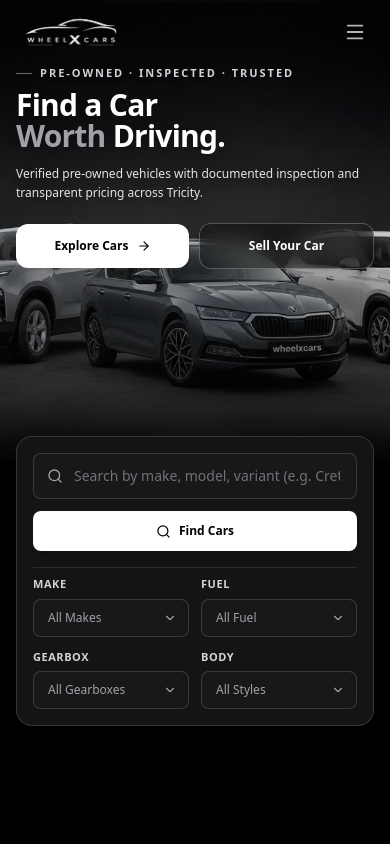
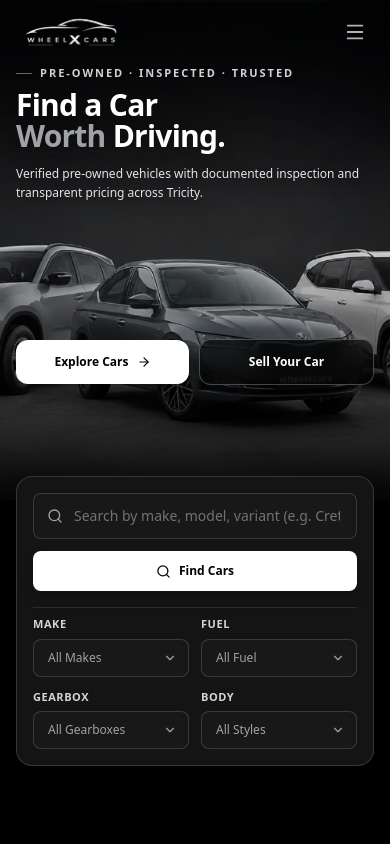
Before and after one commit to Nikhilprashar561/wheelxcars, a Next.js app: page / in a window 390 px wide. Shown: the top 844 px of the page. Built offline with nearby package versions, Linux system fonts and the light colour scheme.

Commit message:
Position CTA buttons lower on mobile screens so background cars remain completely unobstructed

```diff
--- a/src/components/Hero.tsx
+++ b/src/components/Hero.tsx
@@ -36,7 +36,7 @@ const imageVariants = {
 export function Hero() {
   return (
     <section
-      className="relative min-h-[460px] sm:min-h-[500px] lg:min-h-[540px] flex flex-col justify-start overflow-hidden bg-black"
+      className="relative min-h-[500px] sm:min-h-[500px] lg:min-h-[540px] flex flex-col justify-start overflow-hidden bg-black"
       aria-label="Hero section"
     >
       {/* Seamless integrated background car visual with feathered blend */}
@@ -53,7 +53,7 @@ export function Hero() {
           priority
           loading="eager"
           quality={95}
-          className="object-cover object-[center_bottom] sm:object-[center_bottom] lg:object-[68%_center]"
+          className="object-cover object-[center_60%] sm:object-[center_bottom] lg:object-[68%_center]"
           sizes="100vw"
         />
 
@@ -61,7 +61,7 @@ export function Hero() {
         <div className="absolute inset-0 bg-gradient-to-r from-black/90 via-black/60 to-transparent via-45% hidden lg:block" />
 
         {/* Mobile & Tablet Soft Gradient: Lightened so cars are brightly visible and not dim */}
-        <div className="absolute inset-0 bg-gradient-to-b from-black/70 via-black/20 to-transparent via-35% lg:hidden" />
+        <div className="absolute inset-0 bg-gradient-to-b from-black/75 via-black/20 to-transparent via-35% lg:hidden" />
 
         {/* Seamless Edge Blends: Top and Bottom fades for smooth transitions */}
         <div className="absolute inset-0 bg-gradient-to-t from-black/90 via-transparent to-black/30" />
@@ -78,7 +78,7 @@ export function Hero() {
           variants={containerVariants}
           initial="hidden"
           animate="visible"
-          className="max-w-xl lg:max-w-2xl"
+          className="max-w-xl lg:max-w-2xl flex flex-col"
         >
           {/* Eyebrow */}
           <motion.div variants={itemVariants} className="mb-2 sm:mb-3">
@@ -101,15 +101,15 @@ export function Hero() {
           {/* Subtitle */}
           <motion.p
             variants={itemVariants}
-            className="text-xs sm:text-sm md:text-base text-zinc-200 leading-relaxed max-w-md mb-5 sm:mb-7 font-medium drop-shadow-[0_2px_8px_rgba(0,0,0,0.9)]"
+            className="text-xs sm:text-sm md:text-base text-zinc-200 leading-relaxed max-w-md mb-2 sm:mb-7 font-medium drop-shadow-[0_2px_8px_rgba(0,0,0,0.9)]"
           >
             Verified pre-owned vehicles with documented inspection and transparent pricing across Tricity.
           </motion.p>
 
-          {/* Linear CTAs */}
+          {/* Linear CTAs - Positioned lower on mobile to leave cars completely unobstructed in the middle */}
           <motion.div
             variants={itemVariants}
-            className="flex flex-row items-center gap-2.5 sm:gap-3.5 w-full sm:w-auto max-w-md sm:max-w-none"
+            className="mt-32 sm:mt-0 flex flex-row items-center gap-2.5 sm:gap-3.5 w-full sm:w-auto max-w-md sm:max-w-none"
           >
             <Link
               href="/cars"
@@ -120,7 +120,7 @@ export function Hero() {
             </Link>
             <Link
               href="/sell-your-car"
-              className="flex-1 sm:flex-initial inline-flex items-center justify-center gap-2 border border-white/25 bg-black/40 backdrop-blur-md text-white font-bold text-xs sm:text-sm px-6 sm:px-8 py-3.5 rounded-xl hover:border-white/60 hover:bg-white/10 transition-all duration-200 shadow-md text-center cursor-pointer"
+              className="flex-1 sm:flex-initial inline-flex items-center justify-center gap-2 border border-white/25 bg-black/60 backdrop-blur-md text-white font-bold text-xs sm:text-sm px-6 sm:px-8 py-3.5 rounded-xl hover:border-white/60 hover:bg-white/10 transition-all duration-200 shadow-md text-center cursor-pointer"
             >
               <span>Sell Your Car</span>
             </Link>
```
